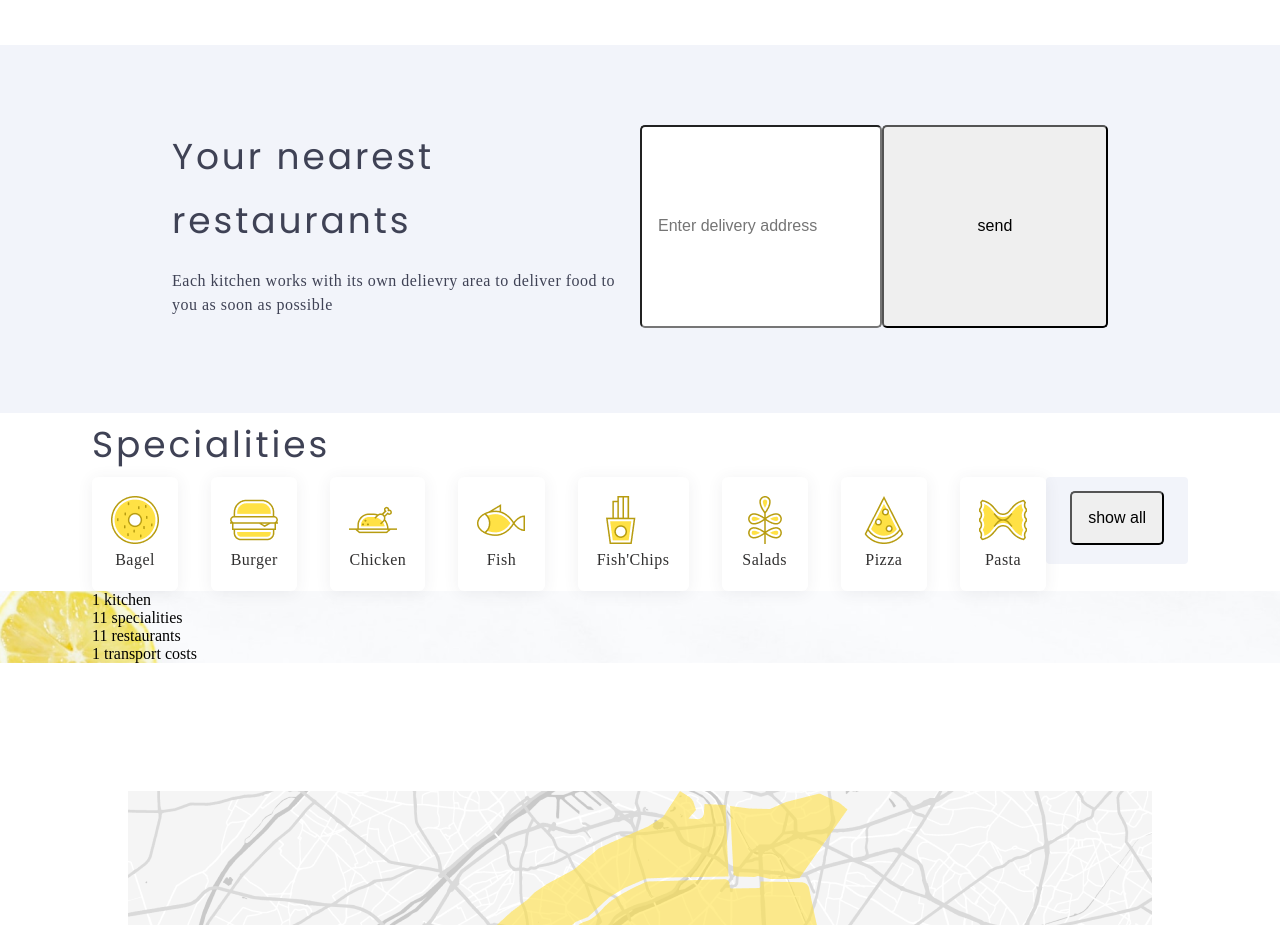
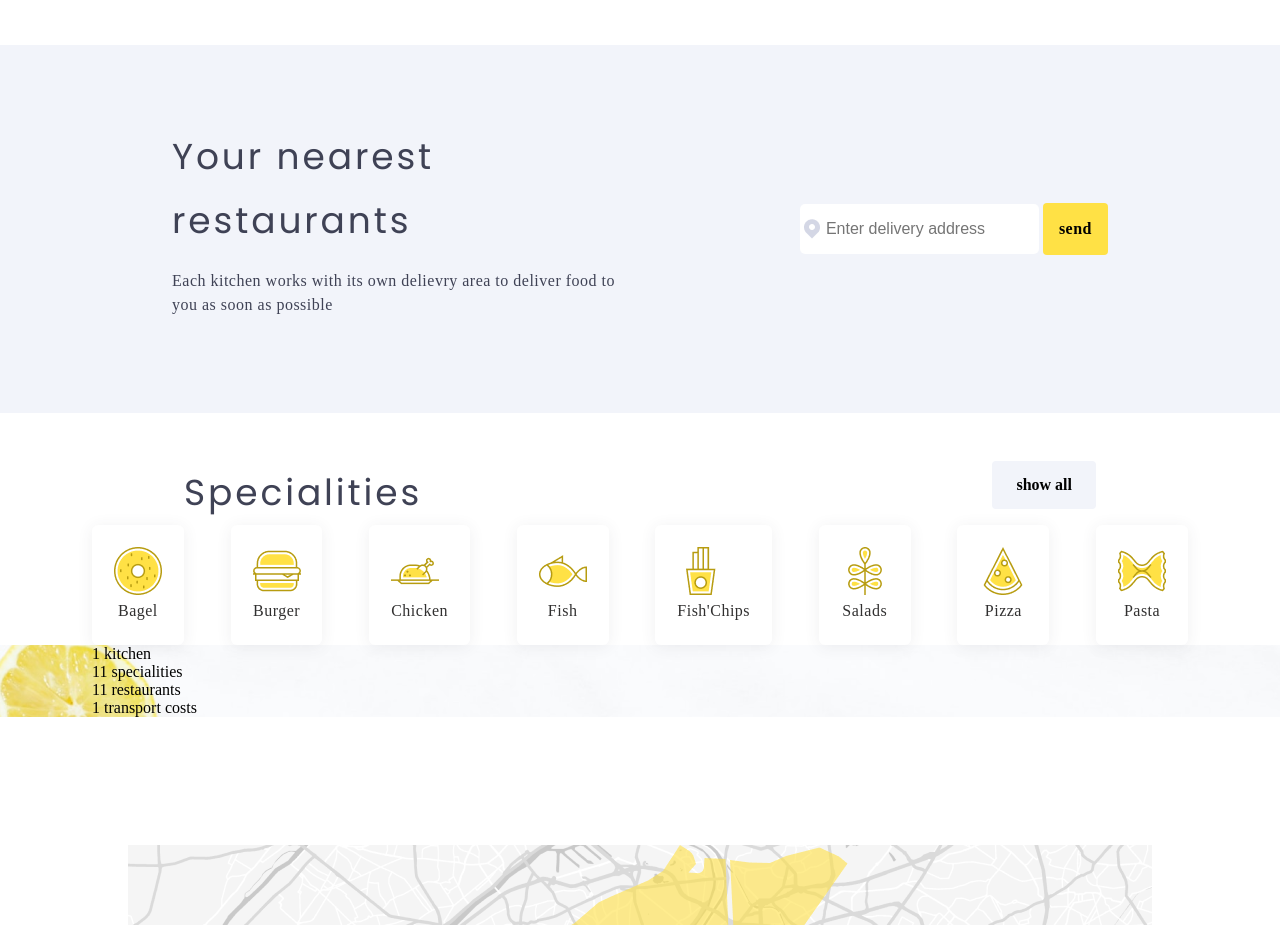
Before and after one commit to mohini-mahadev-kadam/figmaTask, a plain HTML site: page index.html in a window 1280 px wide. Shown: the part 1300-2225 px from the top of the page. Drawn offline with Linux system fonts and the light colour scheme.

Commit message:
worked on nearest restarunt div alignment and styling

```diff
--- a/index.html
+++ b/index.html
@@ -124,8 +124,8 @@
 
         </div>
         <div id="deliveryAdd">
-            <input type="text" placeholder="Enter delivery address">
-            <button>send</button>
+            <div><input type="text" placeholder="Enter delivery address"></div>
+            <div> <button>send</button></div>
         </div>
     </div>
 
@@ -133,10 +133,11 @@
 
     <!--Specialities --------------->
     <div class="padding10">
-        <div>
-            <span class="specilityHeading">Specialities</span>
-            <span class="showbtn"><button>show all</button></span>
+        <div class="headingShowall padding10">
+            <div><span class="specilityHeading">Specialities</span></div>
+            <div><div class="showbtn">show all</div></div>
         </div>
+
         <div id="specialities">
             <span class="specialImg">
                 <img src="./assets/images/bagel.png">
--- a/style.css
+++ b/style.css
@@ -252,7 +252,27 @@ color: #3F4255;
 
 #deliveryAdd{
   display: flex;
+  align-items: center;
+  justify-content: right;
+}
 
+#deliveryAdd input{
+  background: url("./assets/images/loc.png") no-repeat scroll left center #FFFFFF;
+  text-indent: 10px;
+  margin-right: 4px;
+  border: 0px;
+}
+
+#deliveryAdd button{
+  background: #FFE145;
+  border-radius: 4px;
+  border: 0px;
+  font-family: 'Martel sans';
+  font-weight: 700;
+  font-size: 16px;
+  line-height: 20px;
+  letter-spacing: 0.5px;
+  text-align: center;
 }
 
 /*Nearest restarunt cdd starts here*/
@@ -467,9 +487,7 @@ color: #313030;
   button {
     font-size: 1em;
     padding: 1em;
-    width: 100%;
     border-radius: 5px;
-    margin-bottom: 5px;
   }
 
   button1 {
```
Also changed, not shown: assets/images/loc.png (added).
